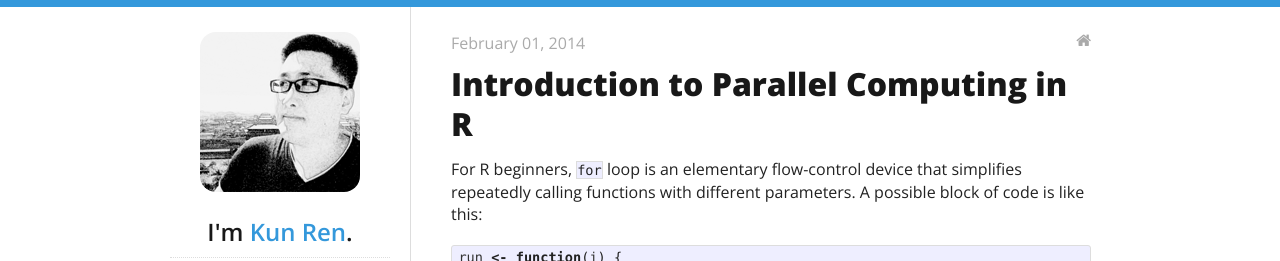
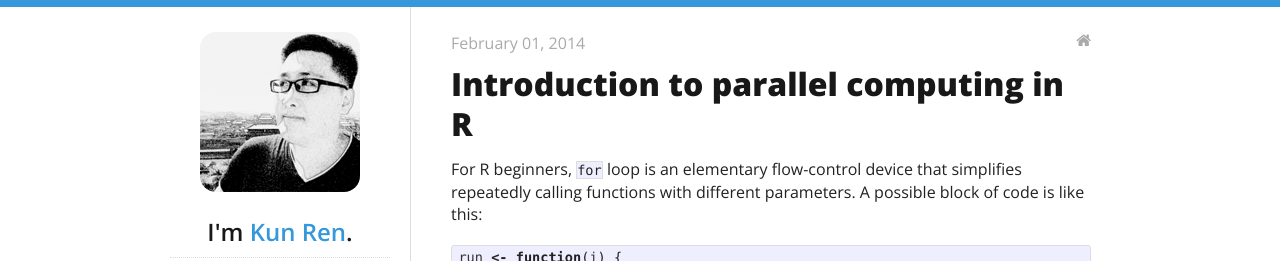
Before and after one commit to harryprince/renkun-ken.github.io, a Jekyll site: the page built from _posts/2014-02-01-introduction-to-parallel-computing-in-r.md, in a window 1280 px wide and 900 px high. Shown: the top 261 px of the window. Built offline with Jekyll 4.4.1, drawn with Linux system fonts in a browser that asks for light colours; nearby versions of some CDN libraries; comment, search, counter and statistics services are not loaded.

Commit message:
blog fix

```diff
--- a/_posts/2014-02-01-introduction-to-parallel-computing-in-r.md
+++ b/_posts/2014-02-01-introduction-to-parallel-computing-in-r.md
@@ -1,6 +1,6 @@
 ---
 layout: post
-title: Introduction to Parallel Computing in R
+title: Introduction to parallel computing in R
 categories:
 - blog
 - R
```
